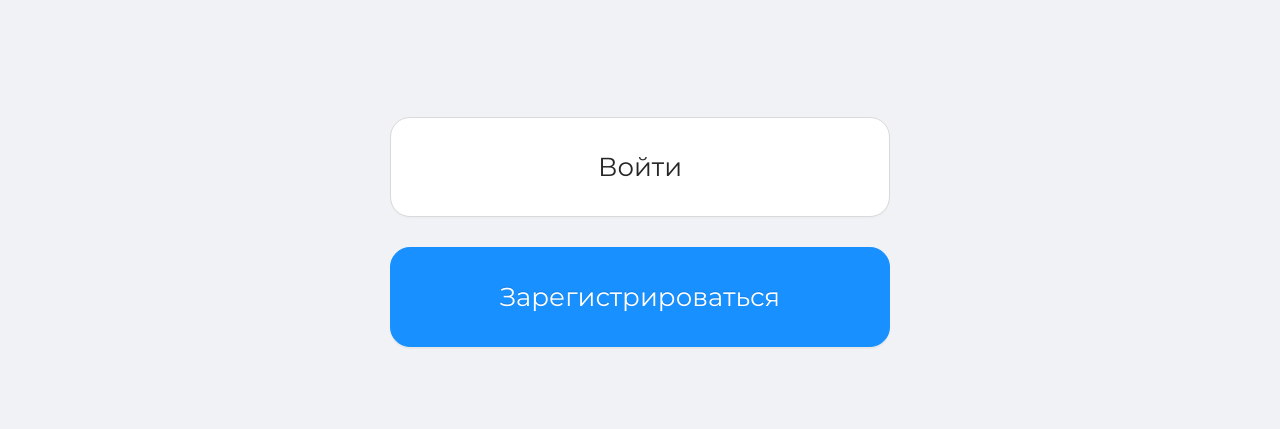
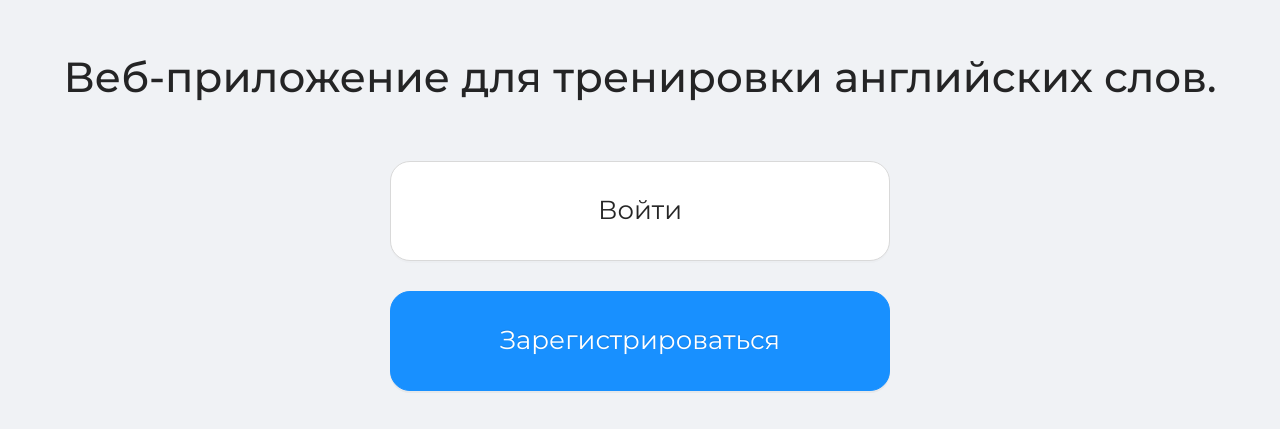
Before and after one commit to terequell/diploma, a React (Create React App) app in the folder frontend/: page / in a window 1280 px wide. Shown: the part 183-612 px from the top of the page. Built offline with nearby package versions, Linux system fonts and the light colour scheme.

Commit message:
added title to start page

```diff
--- a/frontend/src/components/StartPage/StartPage.module.scss
+++ b/frontend/src/components/StartPage/StartPage.module.scss
@@ -14,4 +14,8 @@
         font-size: 26px;
         margin-top: 30px;
     }
+
+    &__title {
+        font-size: 42px;
+    }
 }
--- a/frontend/src/components/StartPage/StartPage.tsx
+++ b/frontend/src/components/StartPage/StartPage.tsx
@@ -7,6 +7,9 @@ import styles from './StartPage.module.scss';
 function StartPage(): JSX.Element {
   return (
     <div className={styles['home__container']}>
+      <h1 className={styles['home__title']}>
+        Веб-приложение для тренировки английских слов.
+      </h1>
       <Button className={styles['home__button']}>
         <NavLink to="/login">Войти</NavLink>
       </Button>
```
